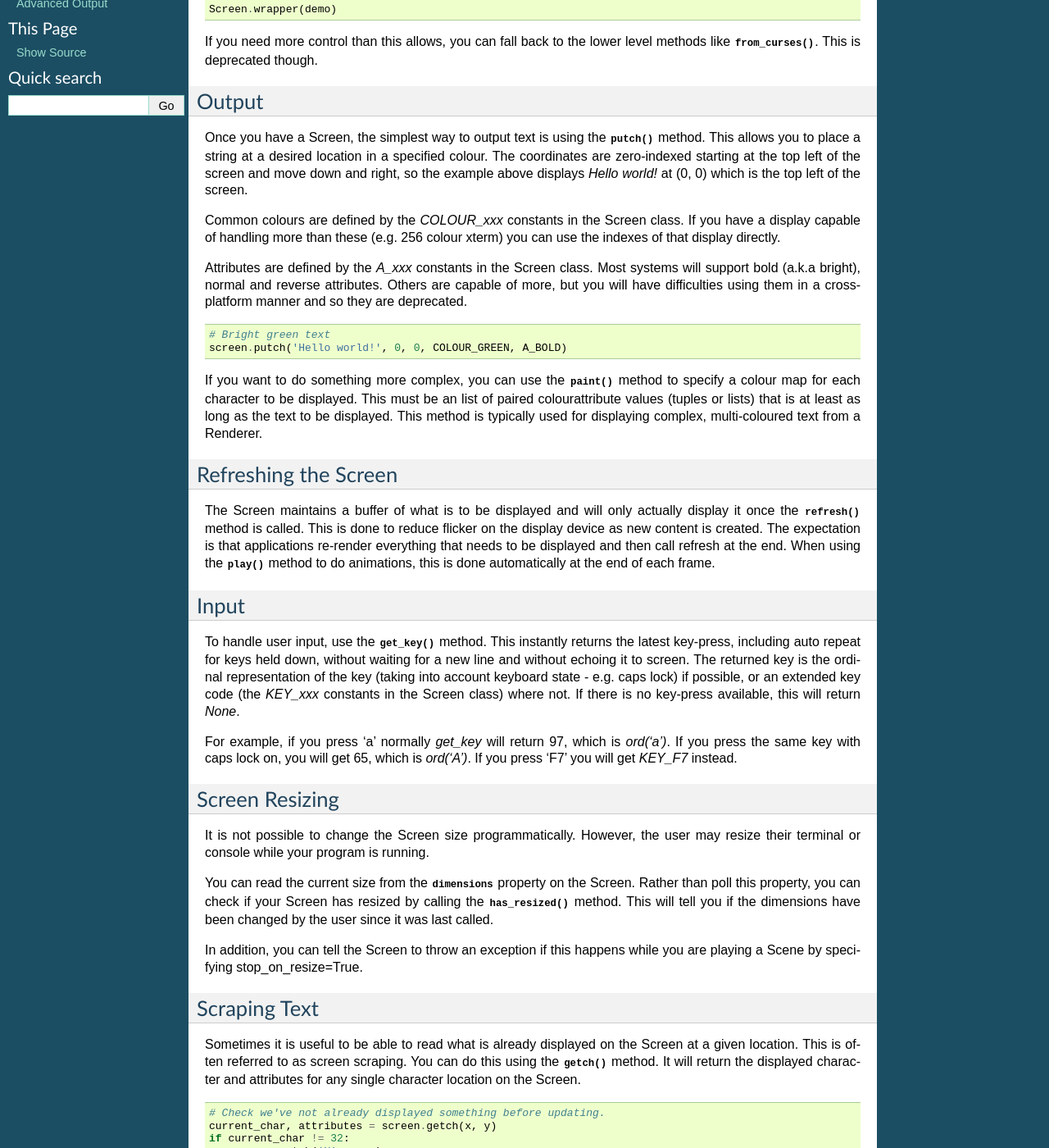
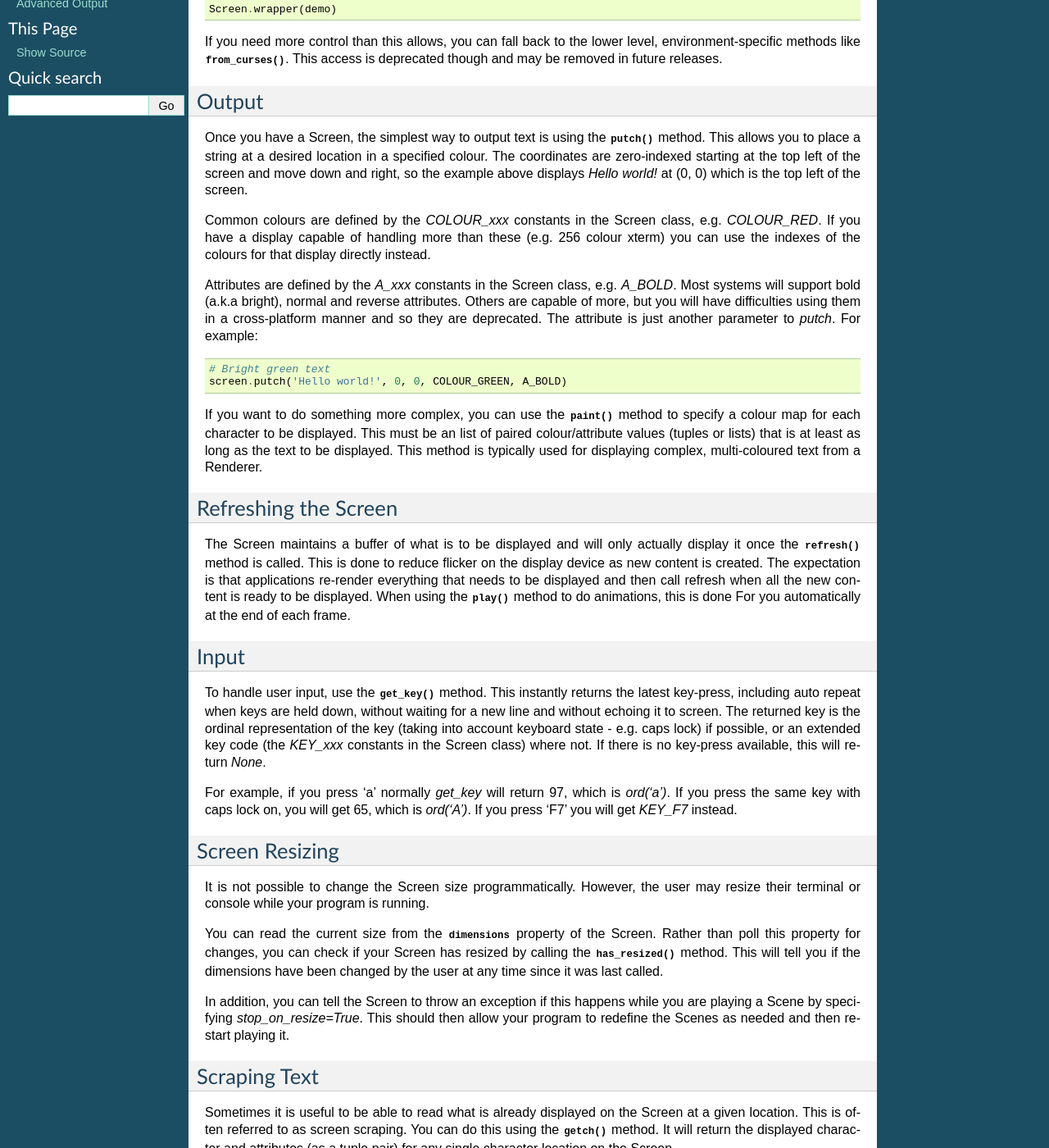
Before and after one commit to peterbrittain/asciimatics, a Sphinx documentation site: the page built from doc/source/io.rst, in a window 1280 px wide and 1400 px high, scrolled down 296 px. Shown: the whole window at 82% size. Built offline with Sphinx 7.4.7, drawn with Linux system fonts in a browser that asks for light colours; some of the changed text lies outside the part shown.

Commit message:
Update io.rst

```diff
--- a/doc/source/io.rst
+++ b/doc/source/io.rst
@@ -1,4 +1,4 @@
-Basic Input\\Output
+Basic Input/Output
 ==================
 
 Creating a Screen
@@ -13,30 +13,30 @@ The starting point for any asciimatics program is the :py:obj:`.Screen` object.
 
     Screen.wrapper(demo)
 
-If you need more control than this allows, you can fall back to the lower level methods like :py:meth:`.from_curses`.  This is deprecated though.
+If you need more control than this allows, you can fall back to the lower level, environment-specific methods like :py:meth:`.from_curses`.  This access is deprecated though and may be removed in future releases.
 
 Output
 ------
 Once you have a Screen, the simplest way to output text is using the :py:meth:`.putch` method.  This allows you to place a string at a desired location in a specified colour.  The coordinates are zero-indexed starting at the top left of the screen and move down and right, so the example above displays `Hello world!` at (0, 0) which is the top left of the screen.
 
-Common colours are defined by the `COLOUR_xxx` constants in the Screen class.  If you have a display capable of handling more than these (e.g. 256 colour xterm) you can use the indexes of that display directly.
+Common colours are defined by the `COLOUR_xxx` constants in the Screen class, e.g. `COLOUR_RED`.  If you have a display capable of handling more than these (e.g. 256 colour xterm) you can use the indexes of the colours for that display directly instead.
 
-Attributes are defined by the `A_xxx` constants in the Screen class.  Most systems will support bold (a.k.a bright), normal and reverse attributes.  Others are capable of more, but you will have difficulties using them in a cross-platform manner and so they are deprecated.
+Attributes are defined by the `A_xxx` constants in the Screen class, e.g. `A_BOLD`.  Most systems will support bold (a.k.a bright), normal and reverse attributes.  Others are capable of more, but you will have difficulties using them in a cross-platform manner and so they are deprecated.  The attribute is just another parameter to `putch`.  For example:
 
 .. code-block:: python
 
     # Bright green text
     screen.putch('Hello world!', 0, 0, COLOUR_GREEN, A_BOLD)
 
-If you want to do something more complex, you can use the :py:meth:`.paint` method to specify a colour map for each character to be displayed.  This must be an list of paired colour\attribute values (tuples or lists) that is at least as long as the text to be displayed.  This method is typically used for displaying complex, multi-coloured text from a Renderer.
+If you want to do something more complex, you can use the :py:meth:`.paint` method to specify a colour map for each character to be displayed.  This must be an list of paired colour/attribute values (tuples or lists) that is at least as long as the text to be displayed.  This method is typically used for displaying complex, multi-coloured text from a Renderer.
 
 Refreshing the Screen
 ---------------------
-The Screen maintains a buffer of what is to be displayed and will only actually display it once the :py:meth:`.refresh` method is called.  This is done to reduce flicker on the display device as new content is created.  The expectation is that applications re-render everything that needs to be displayed and then call refresh at the end.  When using the :py:meth:`.play` method to do animations, this is done automatically at the end of each frame.
+The Screen maintains a buffer of what is to be displayed and will only actually display it once the :py:meth:`.refresh` method is called.  This is done to reduce flicker on the display device as new content is created.  The expectation is that applications re-render everything that needs to be displayed and then call refresh when all the new content is ready to be displayed.  When using the :py:meth:`.play` method to do animations, this is done For you automatically at the end of each frame.
 
 Input
 -----
-To handle user input, use the :py:meth:`.get_key` method.  This instantly returns the latest key-press, including auto repeat for keys held down, without waiting for a new line and without echoing it to screen.  The returned key is the ordinal representation of the key (taking into account keyboard state - e.g. caps lock) if possible, or an extended key code (the `KEY_xxx` constants in the Screen class) where not.  If there is no key-press available, this will return `None`.
+To handle user input, use the :py:meth:`.get_key` method.  This instantly returns the latest key-press, including auto repeat when keys are held down, without waiting for a new line and without echoing it to screen.  The returned key is the ordinal representation of the key (taking into account keyboard state - e.g. caps lock) if possible, or an extended key code (the `KEY_xxx` constants in the Screen class) where not.  If there is no key-press available, this will return `None`.
 
 For example, if you press 'a' normally `get_key` will return 97, which is `ord('a')`.  If you press the same key with caps lock on, you will get 65, which is `ord('A')`.  If you press 'F7' you will get `KEY_F7` instead.
 
@@ -44,13 +44,13 @@ Screen Resizing
 ---------------
 It is not possible to change the Screen size programmatically.  However, the user may resize their terminal or console while your program is running.
 
-You can read the current  size from the :py:obj:`.dimensions` property on the Screen.  Rather than poll this property, you can check if your Screen has resized by calling the :py:meth:`.has_resized` method.  This will tell you if the dimensions have been changed by the user since it was last called.
+You can read the current  size from the :py:obj:`.dimensions` property of the Screen.  Rather than poll this property for changes, you can check if your Screen has resized by calling the :py:meth:`.has_resized` method.  This will tell you if the dimensions have been changed by the user at any time since it was last called.
 
-In addition, you can tell the Screen to throw an exception if this happens while you are playing a Scene by specifying stop_on_resize=True.
+In addition, you can tell the Screen to throw an exception if this happens while you are playing a Scene by specifying `stop_on_resize=True`.  This should then allow your program to redefine the Scenes as needed and then re-start playing it.
 
 Scraping Text
 -------------
-Sometimes it is useful to be able to read what is already displayed on the Screen at a given location.  This is often referred to as screen scraping.  You can do this using the :py:meth:`.getch` method.  It will return the displayed character and attributes for any single character location on the Screen.
+Sometimes it is useful to be able to read what is already displayed on the Screen at a given location.  This is often referred to as screen scraping.  You can do this using the :py:meth:`.getch` method.  It will return the displayed character and attributes (as a tuple pair) for any single character location on the Screen.
 
 .. code-block:: python
 
```
